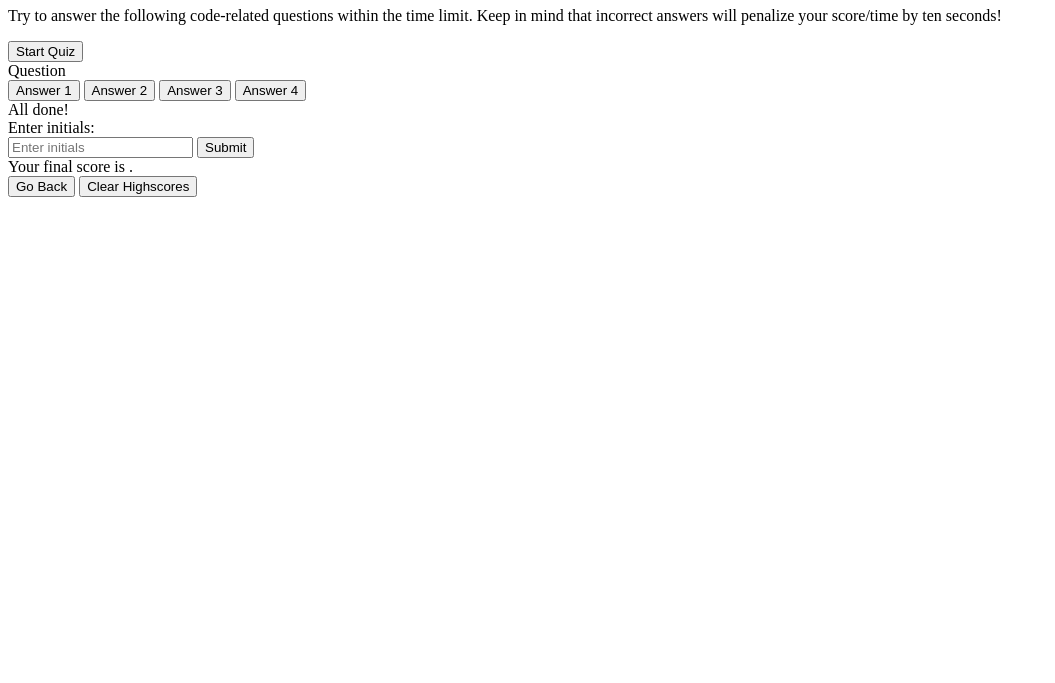
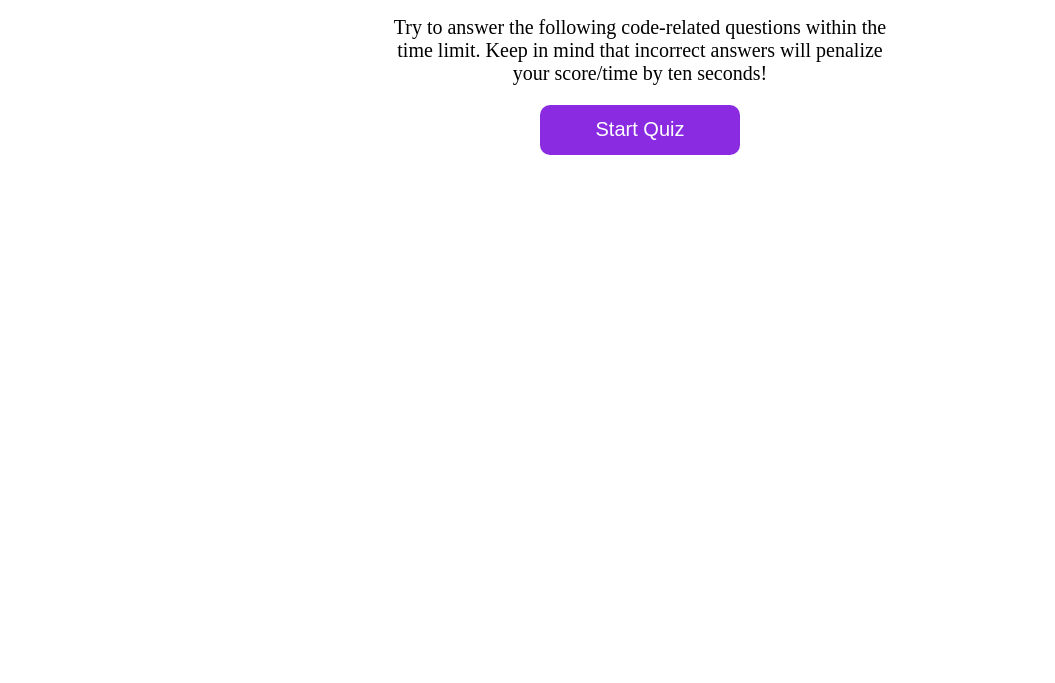
Before and after one commit to dreamsalotl/timed-quiz, a plain HTML site: page index.html in a window 1280 px wide. Shown: the part 117-800 px from the top of the page, without its empty margins (0-1055 px from the left). Drawn offline with Linux system fonts and the light colour scheme; the site is published under a folder, as on GitHub Pages, so addresses that start at the root find nothing.

Commit message:
added period to CSS and JS links

```diff
--- a/index.html
+++ b/index.html
@@ -5,7 +5,7 @@
     <meta name="viewport" content="width=device-width, initial-scale=1.0">
     <meta http-equiv="Permissions-Policy" content="interest-cohort=()">
     <title>Coding Quiz Challenge</title>
-    <link rel="stylesheet" href="/assets/css/style.css">
+    <link rel="stylesheet" href="./assets/css/style.css">
 </head>
 <body>
     <div class="topBar">
@@ -41,6 +41,6 @@
         <button class="goBack">Go Back</button>
         <button class="clearHighscores">Clear Highscores</button>
     </div>
-    <script src="/assets/js/script.js"></script>
+    <script src="./assets/js/script.js"></script>
 </body>
 </html>
```
